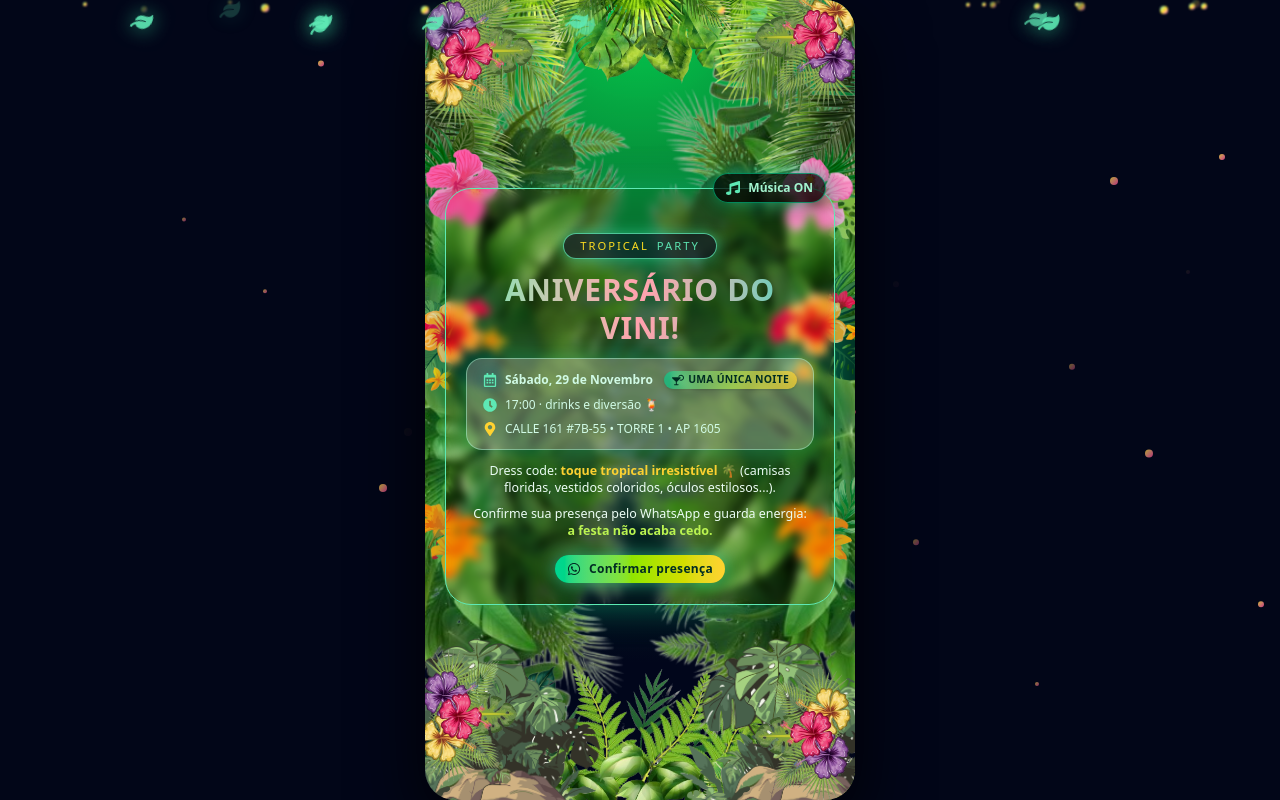
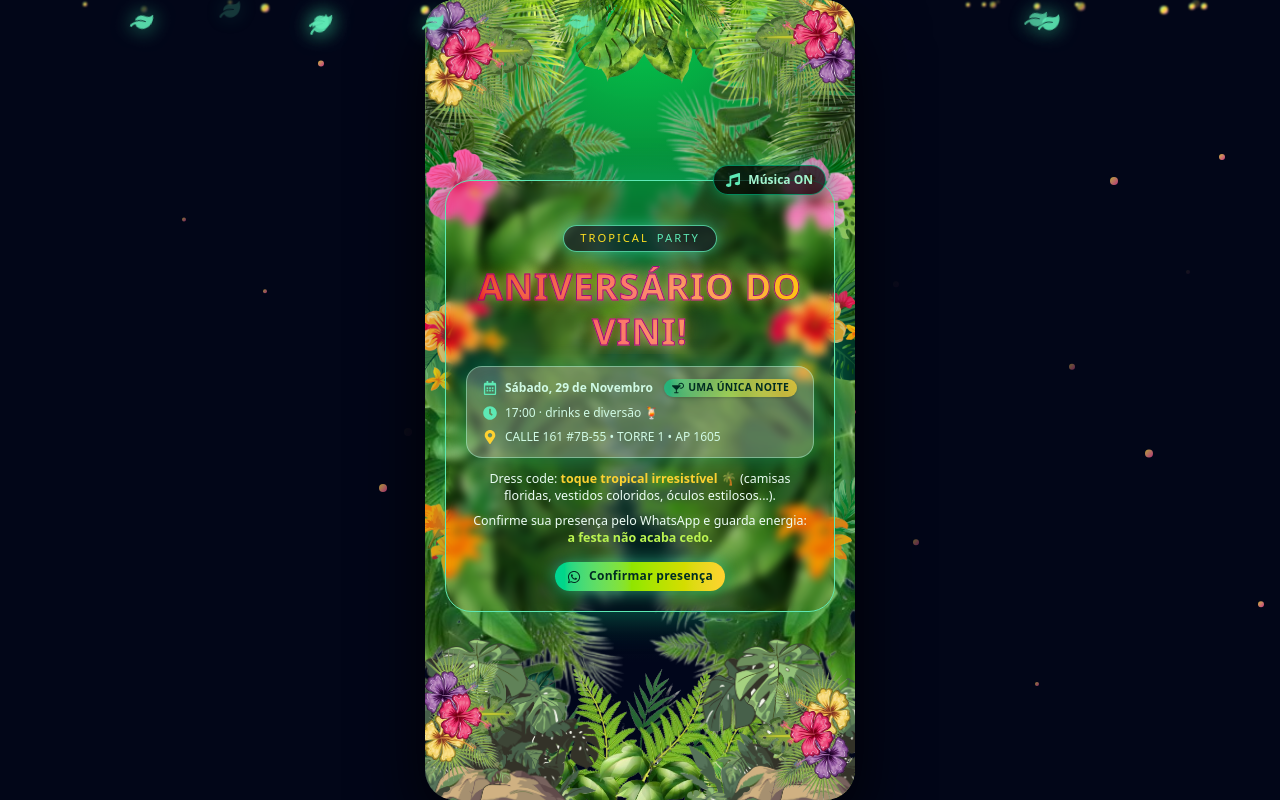
Before and after one commit to Sevs-dev/cumple, a React (Vite) app: page / in a window 1280 px wide. Built offline with nearby package versions, Linux system fonts and the light colour scheme.

Commit message:
Mejorar el diseño del encabezado y ajustar la animación del texto para el aniversario de Vini

```diff
--- a/src/App.jsx
+++ b/src/App.jsx
@@ -409,15 +409,26 @@ function App() {
               </motion.div>
             </div>
 
-            <div className="w-full text-center">
+            <div className="w-full text-center relative overflow-hidden">
               <motion.h1
-                className="mt-3 text-3xl font-extrabold leading-tight tracking-wide
-               bg-gradient-to-r from-emerald-300 via-amber-300 via-rose-300 to-teal-400
-               bg-clip-text text-transparent
-               drop-shadow-[0_4px_25px_rgba(0,0,0,0.7)] uppercase"
-                initial={{ opacity: 0, y: 10 }}
-                animate={{ opacity: 1, y: 0 }}
-                transition={{ delay: 0.9, duration: 0.6 }}
+                className="mt-3 text-4xl font-extrabold leading-tight tracking-wide
+      bg-gradient-to-r from-red-600 via-rose-400 to-yellow-400
+      bg-clip-text text-transparent
+      uppercase relative inline-block"
+                initial={{ opacity: 0, y: 10, scale: 0.96 }}
+                animate={{
+                  opacity: 1,
+                  y: 0,
+                  scale: [1, 1.03, 1],
+                  textShadow: [
+                    "0 0 8px rgba(255, 255, 255, 0.189), 0 0 18px rgba(238, 255, 3, 0.705)",
+                    "0 0 16px rgba(255, 255, 255, 0.571), 0 0 32px rgba(255, 186, 11, 0.9)",
+                    "0 0 8px rgba(255, 255, 255, 0.171), 0 0 18px rgba(244, 182, 23, 0.737)",
+                  ],
+                }}
+                style={{
+                  WebkitTextStroke: "1px rgba(144, 3, 127, 0.9)", // borde blanco
+                }}
               >
                 Aniversário do Vini!
               </motion.h1>
@@ -475,7 +486,8 @@ function App() {
                   <span className="font-semibold text-amber-300">
                     toque tropical irresistível
                   </span>{" "}
-                  🌴 (camisas floridas, vestidos coloridos, óculos estilosos...).
+                  🌴 (camisas floridas, vestidos coloridos, óculos
+                  estilosos...).
                 </p>
 
                 <p>
```
